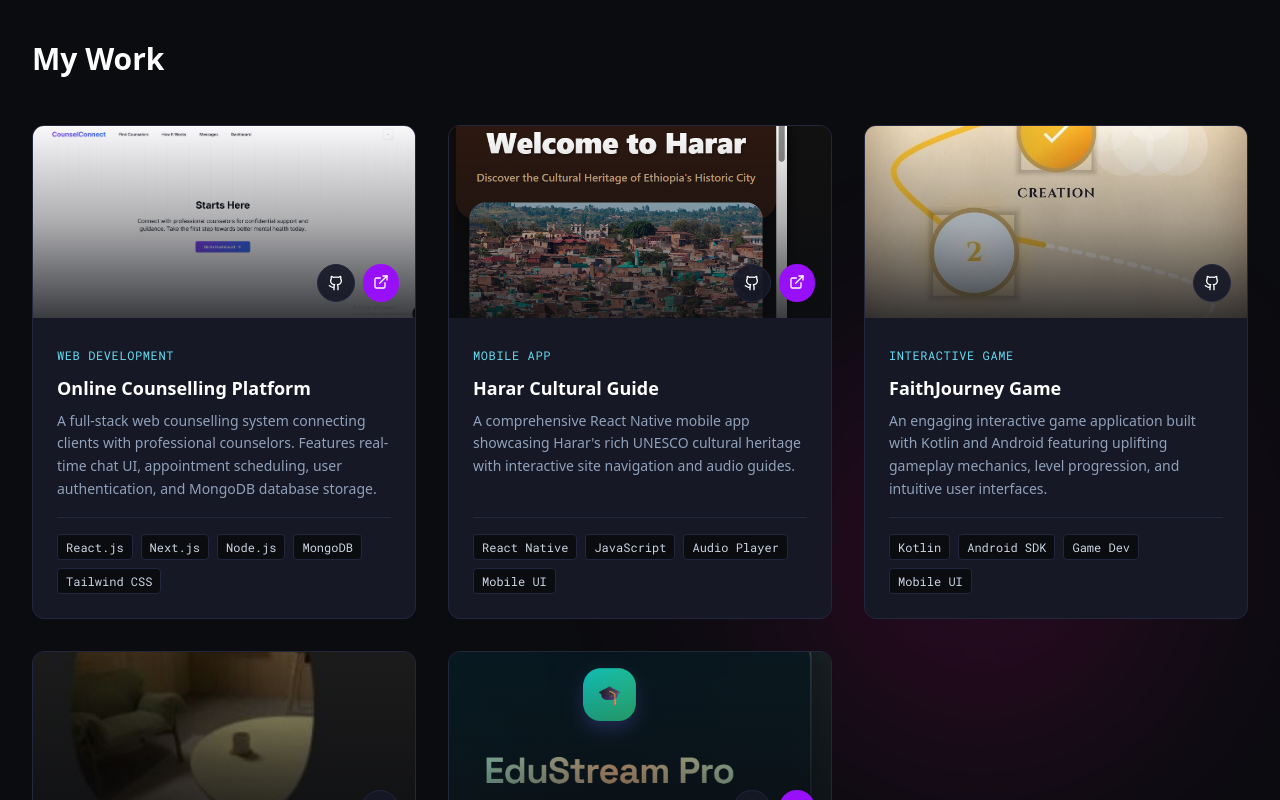
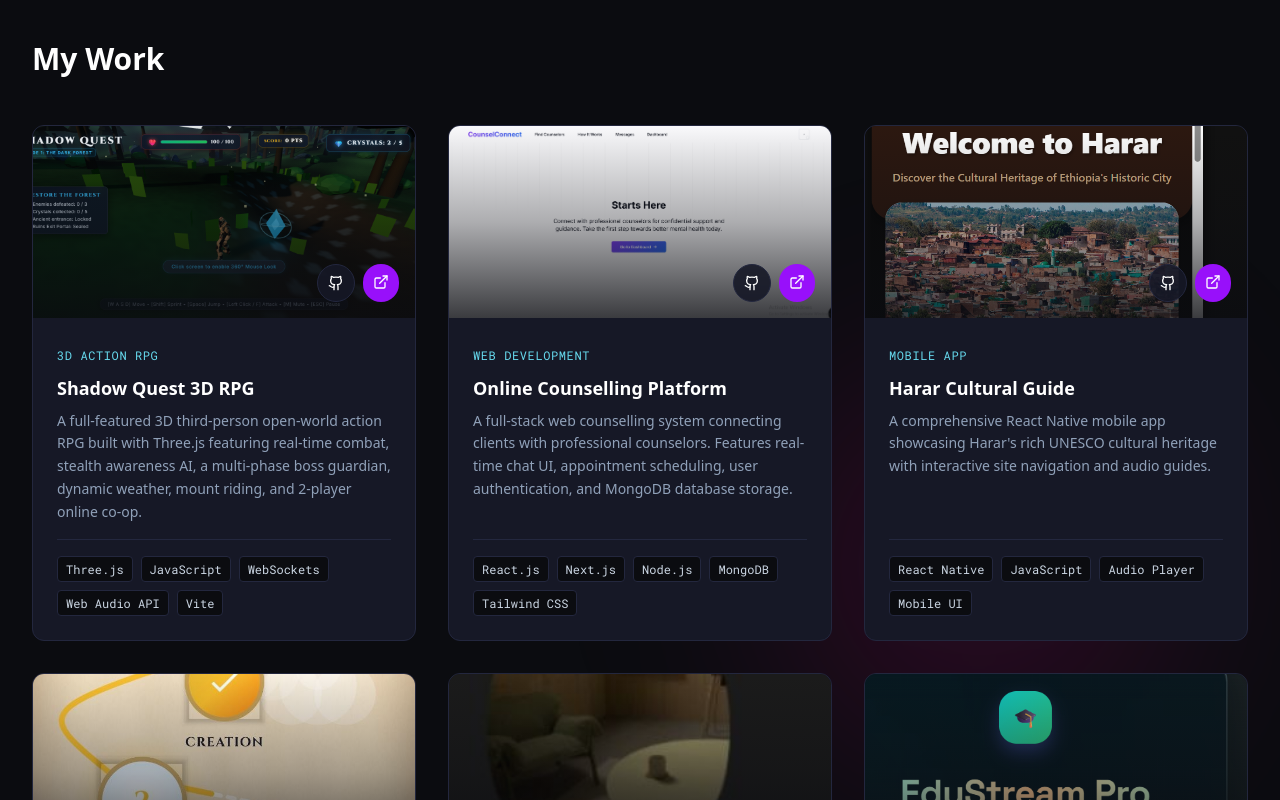
Before and after one commit to mercy306/portfolio, a Next.js app: page / in a window 1280 px wide. Shown: the part 1660-2460 px from the top of the page. Built offline with nearby package versions, Linux system fonts and the light colour scheme.

Commit message:
feat(projects): add Shadow Quest 3D RPG with live playable link and gameplay preview

```diff
--- a/components/Projects.tsx
+++ b/components/Projects.tsx
@@ -4,6 +4,19 @@ import { motion } from 'framer-motion';
 import { ExternalLink, Github } from 'lucide-react';
 
 const projects = [
+  {
+    id: 'shadow-quest',
+    title: 'Shadow Quest 3D RPG',
+    category: 'game',
+    categoryLabel: '3D Action RPG',
+    description:
+      'A full-featured 3D third-person open-world action RPG built with Three.js featuring real-time combat, stealth awareness AI, a multi-phase boss guardian, dynamic weather, mount riding, and 2-player online co-op.',
+    tags: ['Three.js', 'JavaScript', 'WebSockets', 'Web Audio API', 'Vite'],
+    image: '/shadow-quest.png',
+    github: 'https://github.com/mercy306/shadow-quest',
+    live: 'https://mercy306.github.io/shadow-quest/',
+    featured: true,
+  },
   {
     id: 'counselconnect',
     title: 'Online Counselling Platform',
```
Also changed, not shown: public/shadow-quest.png (added).
